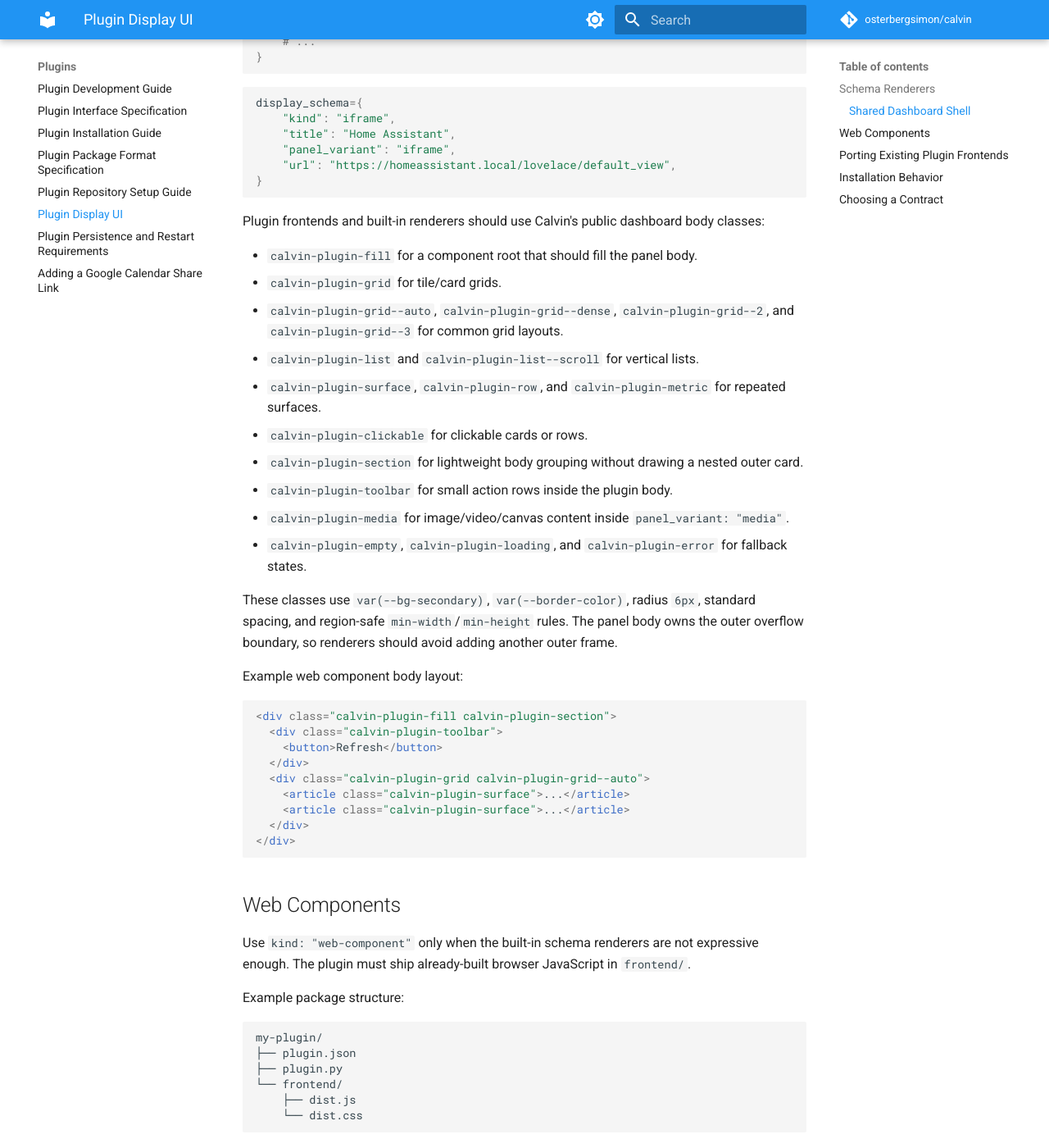
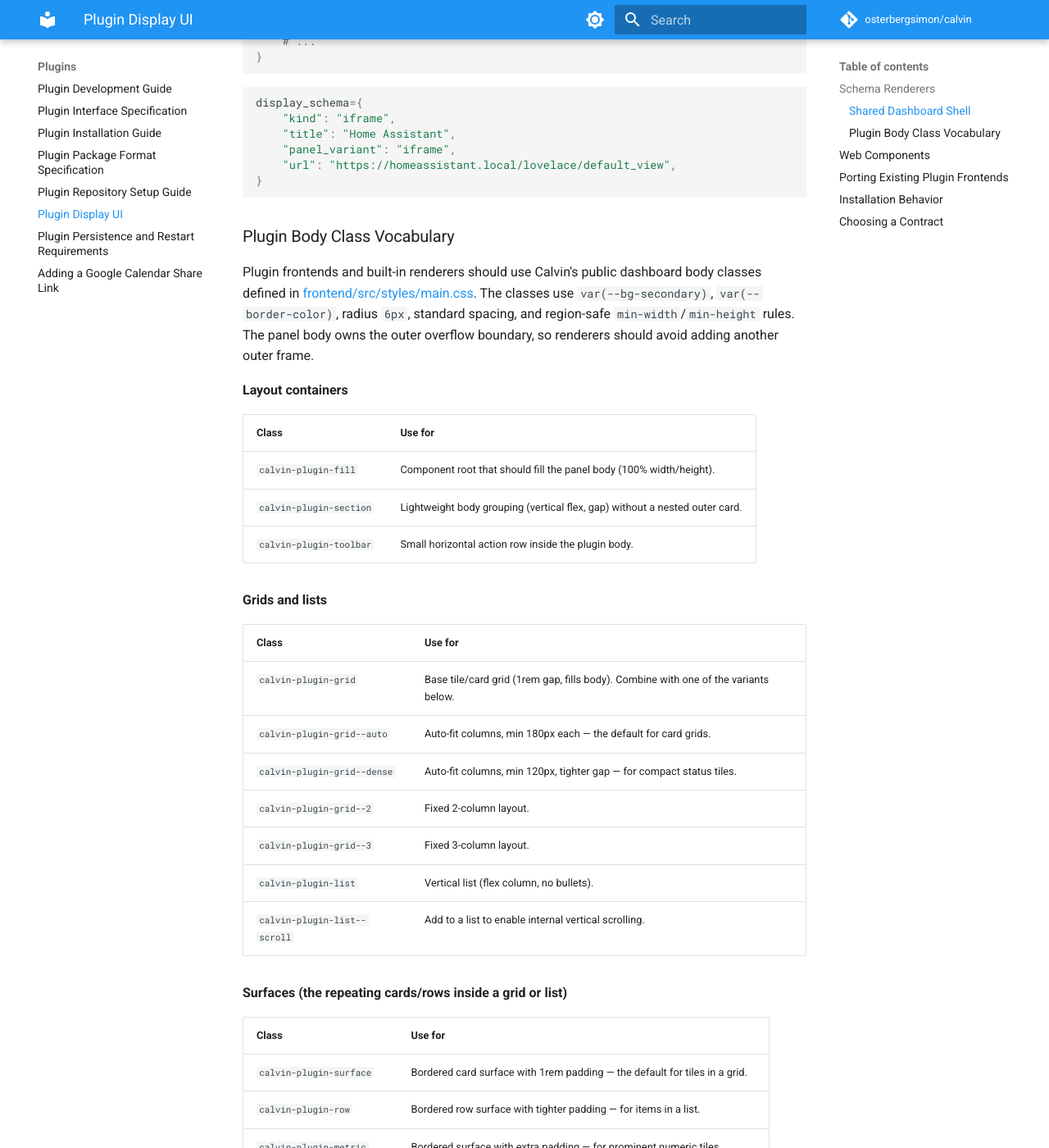
Before and after one commit to osterbergsimon/calvin, an MkDocs documentation site: the page built from docs/plugins/PLUGIN_FRONTEND_COMPONENTS.md, in a window 1280 px wide and 1400 px high, scrolled down 1994 px. Shown: the whole window at 82% size. Built offline with MkDocs 1.6.1 and Material for MkDocs 9.7.7, drawn with Linux system fonts in a browser that asks for light colours; comment, search, counter and statistics services are not loaded; some of the changed text lies outside the part shown.

Commit message:
Tighten plugin display schema contract before plugin migration
Adds SUPPORTED_DISPLAY_KINDS to backend definitions and rejects unknown
or missing display_schema.kind at plugin load. Centralizes the
frontend renderer mapping in rendererRegistry.js so the kind list lives
in one place per side. Refreshes CLAUDE.md and the plugin docs to
describe the schema-driven contract (the legacy usePluginComponent /
FrontendBuildManager / display_schema.component wording was stale) and
documents the calvin-plugin-* body class vocabulary as a structured
reference.

````diff
--- a/docs/plugins/PLUGIN_FRONTEND_COMPONENTS.md
+++ b/docs/plugins/PLUGIN_FRONTEND_COMPONENTS.md
@@ -87,23 +87,51 @@ display_schema={
 }
 ```
 
-Plugin frontends and built-in renderers should use Calvin's public dashboard body classes:
+### Plugin Body Class Vocabulary
 
-- `calvin-plugin-fill` for a component root that should fill the panel body.
-- `calvin-plugin-grid` for tile/card grids.
-- `calvin-plugin-grid--auto`, `calvin-plugin-grid--dense`, `calvin-plugin-grid--2`, and
-  `calvin-plugin-grid--3` for common grid layouts.
-- `calvin-plugin-list` and `calvin-plugin-list--scroll` for vertical lists.
-- `calvin-plugin-surface`, `calvin-plugin-row`, and `calvin-plugin-metric` for repeated surfaces.
-- `calvin-plugin-clickable` for clickable cards or rows.
-- `calvin-plugin-section` for lightweight body grouping without drawing a nested outer card.
-- `calvin-plugin-toolbar` for small action rows inside the plugin body.
-- `calvin-plugin-media` for image/video/canvas content inside `panel_variant: "media"`.
-- `calvin-plugin-empty`, `calvin-plugin-loading`, and `calvin-plugin-error` for fallback states.
-
-These classes use `var(--bg-secondary)`, `var(--border-color)`, radius `6px`, standard spacing, and
+Plugin frontends and built-in renderers should use Calvin's public dashboard body classes
+defined in [frontend/src/styles/main.css](../../frontend/src/styles/main.css). The classes
+use `var(--bg-secondary)`, `var(--border-color)`, radius `6px`, standard spacing, and
 region-safe `min-width`/`min-height` rules. The panel body owns the outer overflow boundary, so
 renderers should avoid adding another outer frame.
+
+**Layout containers**
+
+| Class | Use for |
+|---|---|
+| `calvin-plugin-fill` | Component root that should fill the panel body (100% width/height). |
+| `calvin-plugin-section` | Lightweight body grouping (vertical flex, gap) without a nested outer card. |
+| `calvin-plugin-toolbar` | Small horizontal action row inside the plugin body. |
+
+**Grids and lists**
+
+| Class | Use for |
+|---|---|
+| `calvin-plugin-grid` | Base tile/card grid (1rem gap, fills body). Combine with one of the variants below. |
+| `calvin-plugin-grid--auto` | Auto-fit columns, min 180px each — the default for card grids. |
+| `calvin-plugin-grid--dense` | Auto-fit columns, min 120px, tighter gap — for compact status tiles. |
+| `calvin-plugin-grid--2` | Fixed 2-column layout. |
+| `calvin-plugin-grid--3` | Fixed 3-column layout. |
+| `calvin-plugin-list` | Vertical list (flex column, no bullets). |
+| `calvin-plugin-list--scroll` | Add to a list to enable internal vertical scrolling. |
+
+**Surfaces (the repeating cards/rows inside a grid or list)**
+
+| Class | Use for |
+|---|---|
+| `calvin-plugin-surface` | Bordered card surface with 1rem padding — the default for tiles in a grid. |
+| `calvin-plugin-row` | Bordered row surface with tighter padding — for items in a list. |
+| `calvin-plugin-metric` | Bordered surface with extra padding — for prominent numeric tiles. |
+| `calvin-plugin-clickable` | Add to a surface/row to give it a pointer cursor and hover affordance. |
+| `calvin-plugin-media` | Full-bleed image/video/canvas container — for `panel_variant: "media"`. |
+
+**Fallback states**
+
+| Class | Use for |
+|---|---|
+| `calvin-plugin-empty` | "No data" / empty-state message (italic, secondary color). |
+| `calvin-plugin-loading` | Loading-state message (secondary color). |
+| `calvin-plugin-error` | Error-state message (error color). |
 
 Example web component body layout:
 
````
Also changed, not shown: CLAUDE.md (+8 -8 lines), docs/plugins/PLUGIN_DEVELOPMENT_GUIDE.md (+33 -21 lines), frontend/src/components/plugins/SchemaRenderer.vue (+1 -22 lines), frontend/src/components/plugins/rendererRegistry.js (added, +38 -0 lines), 2 other files.
